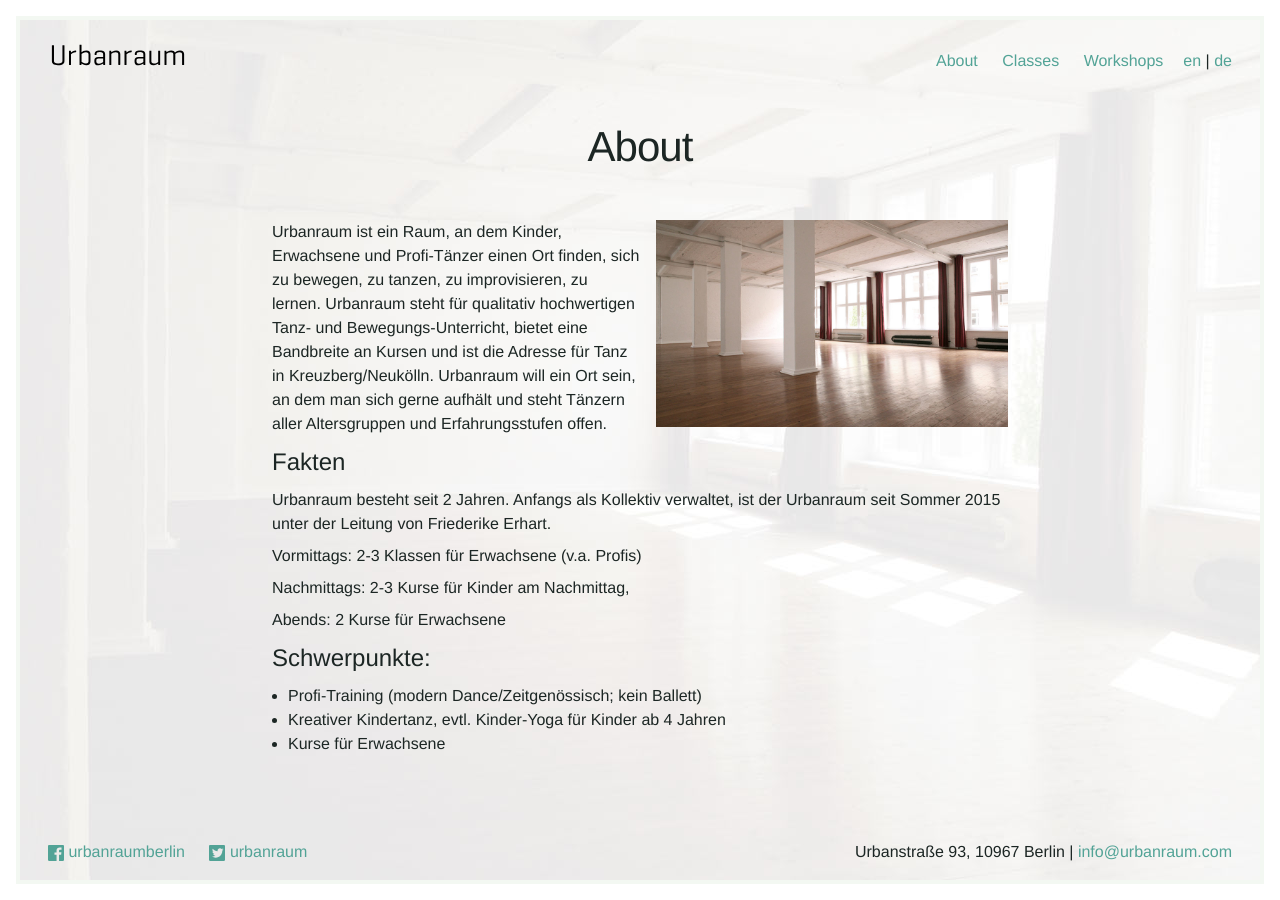
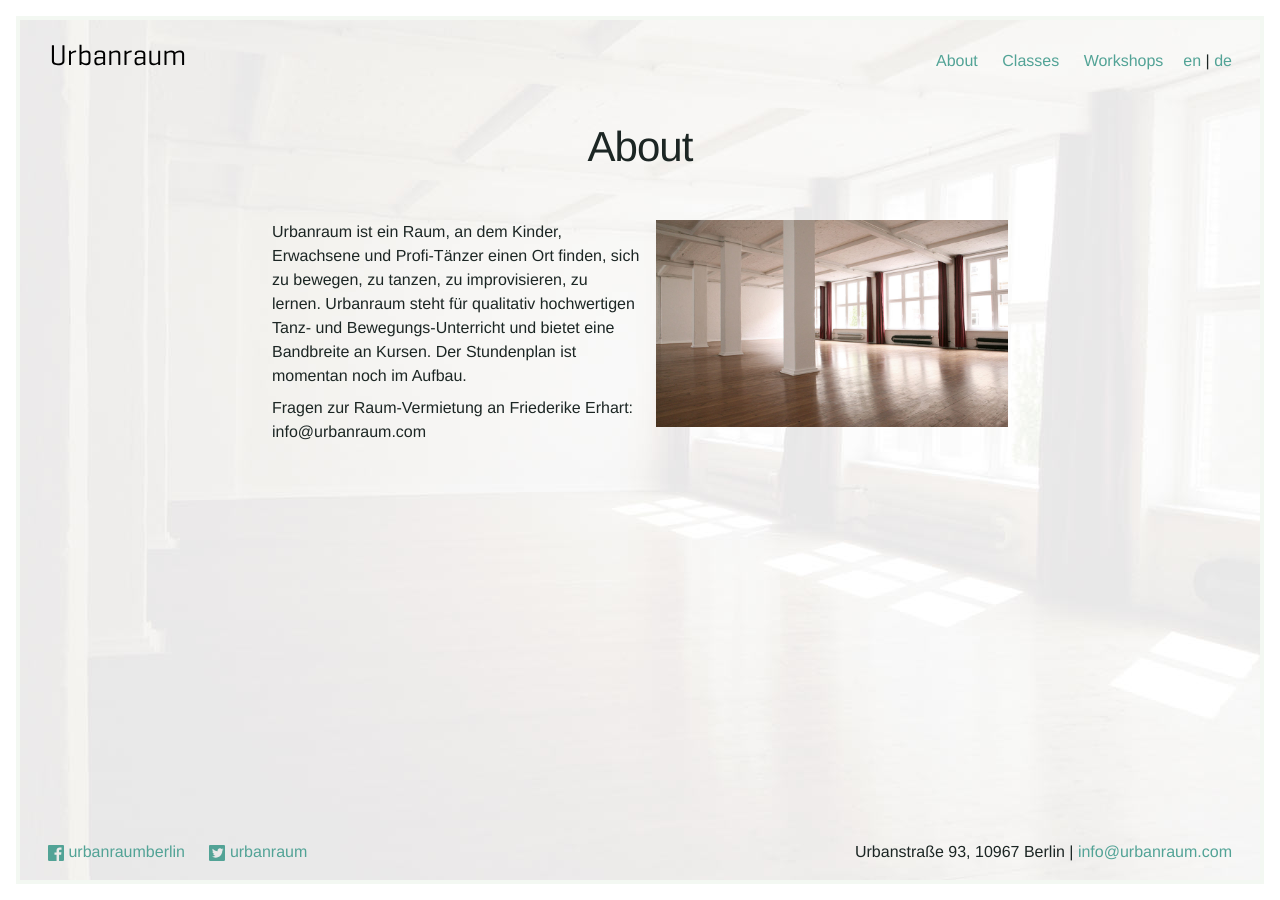
Before and after one commit to Kriesse/urbanraum, a Jekyll site: the page built from about.md, in a window 1280 px wide. Built offline with Jekyll 4.4.1, drawn with Linux system fonts in a browser that asks for light colours; nearby versions of some CDN libraries.

Commit message:
korrekturen

```diff
--- a/about.md
+++ b/about.md
@@ -7,18 +7,6 @@ image: "raum-01.jpg"
 ---
 
 
-Urbanraum ist ein Raum, an dem Kinder, Erwachsene und Profi-Tänzer einen Ort finden, sich zu bewegen, zu tanzen, zu improvisieren, zu lernen. Urbanraum steht für qualitativ hochwertigen Tanz- und Bewegungs-Unterricht, bietet eine Bandbreite an Kursen und ist die Adresse für Tanz in Kreuzberg/Neukölln. Urbanraum will ein Ort sein, an dem man sich gerne aufhält und steht Tänzern aller Altersgruppen und Erfahrungsstufen offen.
+Urbanraum ist ein Raum, an dem Kinder, Erwachsene und Profi-Tänzer einen Ort finden, sich zu bewegen, zu tanzen, zu improvisieren, zu lernen. Urbanraum steht für qualitativ hochwertigen Tanz- und Bewegungs-Unterricht und bietet eine Bandbreite an Kursen. Der Stundenplan ist momentan noch im Aufbau.
 
-## Fakten
-Urbanraum besteht seit 2 Jahren. Anfangs als Kollektiv verwaltet, ist der Urbanraum seit Sommer 2015 unter der Leitung von Friederike Erhart.
-
-Vormittags: 2-3 Klassen für Erwachsene (v.a. Profis)
-
-Nachmittags: 2-3 Kurse für Kinder am Nachmittag,
-
-Abends: 2 Kurse für Erwachsene
-
-## Schwerpunkte:
-* Profi-Training (modern Dance/Zeitgenössisch; kein Ballett)
-* Kreativer Kindertanz, evtl. Kinder-Yoga für Kinder ab 4 Jahren
-* Kurse für Erwachsene
+Fragen zur Raum-Vermietung an Friederike Erhart: info@urbanraum.com
```
Also changed, not shown: _classes/hula-hoop.md (+1 -1 lines), _classes/improvisation-fuer-alle.md (+1 -1 lines), _classes/profitraining.md (+4 -1 lines).
